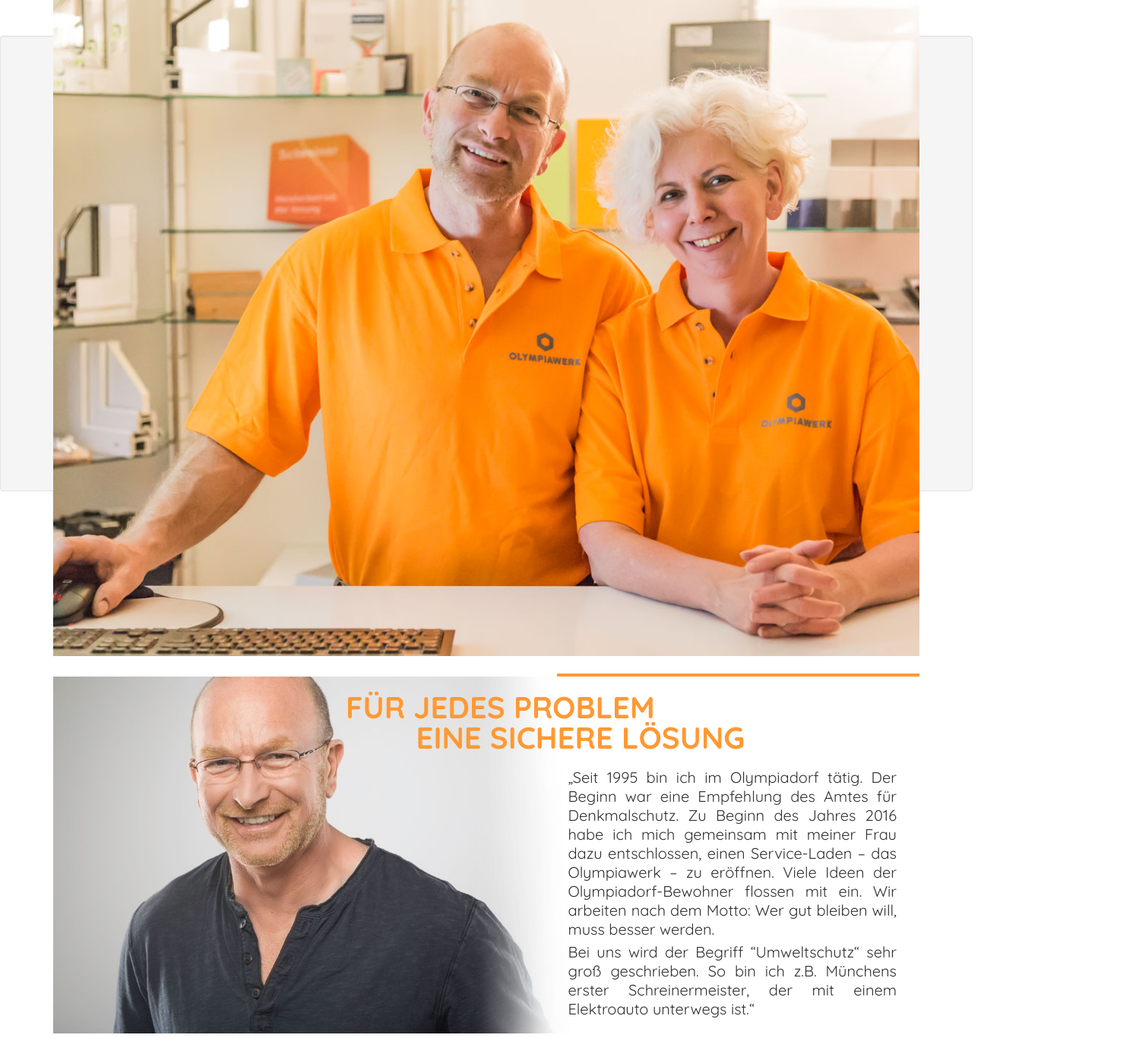
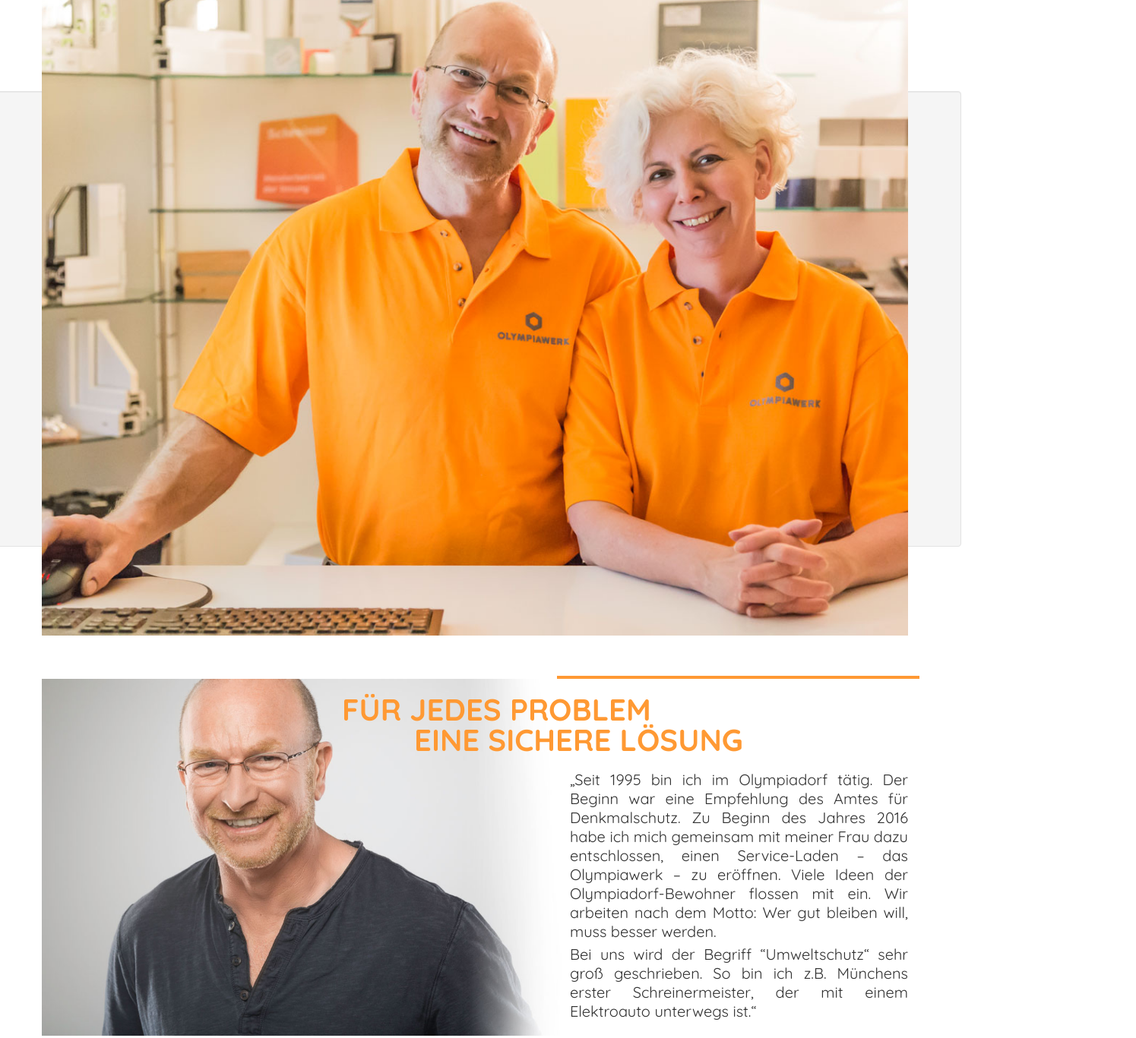
Before and after one commit to curiouzmind/olympiawerk, a website: page about.html in a window 1280 px wide. Shown: the part 235-1602 px from the top of the page at 76% size, 1495 px wide, since content can reach past the window. Drawn offline with nearby package versions, Linux system fonts and the light colour scheme; files whose address does not match are found by name; a web font is replaced by a local one.

Commit message:
fixed layout margins and spacing for about-us page

```diff
--- a/about.html
+++ b/about.html
@@ -49,16 +49,27 @@
     <main class="content">
       <div class="main-content">
         <!--  page banner-->
-        <div class="page-banner well">
-          <div class="container">
+        <div class="row">
+          <div class="col-md-12 banner-fix-top"></div>
+        </div>
+        <div class="row well page-banner">
+          <div class="col-md-12 height-max">
+            <div class="container height-max">
               <img class="img-responsive" src="images\about-page-banner-web.jpg" alt="Founders Image" />
             </div>
           </div>
+        </div>
+        <div class="row">
+          <div class="col-md-12 banner-fix-bottom"></div>
+        </div>
+        <div class="content-margin"></div>
         <!--  articles-->
         <div class="row card">
+          <div class="col-md-12">
             <div class="container">
               <!-- article 1 -->
               <hr class="card-border pull-right">
+              <div class="row">
                 <div class="col-md-12 card-bg-img-left">
                   <article class="article">
                     <div class="row card-header">
@@ -81,9 +92,12 @@
                     </div>
                   </article>
                 </div>
+              </div>
               <!-- /aritcle 1 -->
+              <div class="content-margin"></div>
               <!-- article 2 -->
               <hr class="card-border pull-left">
+              <div class="row">
                 <div class="col-md-12 card-bg-img-right">
                   <article class="article">
                     <div class="row card-header">
@@ -109,11 +123,16 @@
                     </div>
                   </article>
                 </div>
+              </div>
               <!-- /aritcle 2 -->
+
             </div>
           </div>
         </div>
+        <div class="content-margin"></div>
+      </div>
     </main>
+
     <!-- footer -->
     <footer class="footer">
       <div class="container">
--- a/scss/_cards.scss
+++ b/scss/_cards.scss
@@ -40,7 +40,7 @@
   min-height: 470px;
   background-clip: border-box;
   background-size: auto 470px;
-  margin-bottom: $divider+(-10px);
+  // margin-bottom: $divider+(-10px);
   // box-shadow: inset -200px 3px 141px -50px rgba(255,255,255,1);
   @media(max-width: 768px) {
     background: #fff;
@@ -52,7 +52,7 @@
   min-height: 470px;
   background-clip: border-box;
   background-size: auto 470px;
-  margin-bottom: $divider;
+  // margin-bottom: $divider;
   @media(max-width: 768px) {
     background: #fff;
   }
--- a/scss/_layout.scss
+++ b/scss/_layout.scss
@@ -3,13 +3,16 @@
   .page-banner {
     height: $page-banner-height;
     width: $page-banner-width;
-    margin-top: $divider+(-10px);
-    margin-bottom: $divider*4;
+    margin-top: 0;
+    margin-bottom: 0;
     img,.sliders-bg {
       height: $page-banner-height-img;
       width: $page-banner-width-img;
       position: relative;
-      bottom: 100px;
+      bottom: 200px;
+    }
+    .height-max {
+      height: 100%;
     }
     @media(max-width: 768px) {
       height: $page-banner-mobile-height;
--- /dev/null
+++ b/scss/_utils.scss
@@ -0,0 +1,9 @@
+.content-margin {
+  height: 50px;
+}
+.banner-fix-top {
+  height: 123px;
+}
+.banner-fix-bottom {
+  height: 120px;
+}
--- a/scss/main.scss
+++ b/scss/main.scss
@@ -1,4 +1,5 @@
 @import "variables.scss";
+@import "utils.scss";
 @import "theme.scss";
 @import "layout.scss";
 @import "header.scss";
```
Also changed, not shown: css/olympiawerk.min.css, dist/contact.html, dist/woodwork.html, 1 other file. Lines whose indentation alone changed are shown as unchanged.
